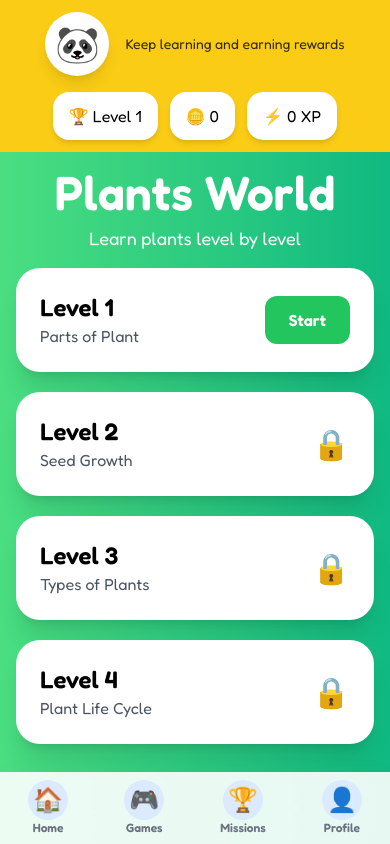
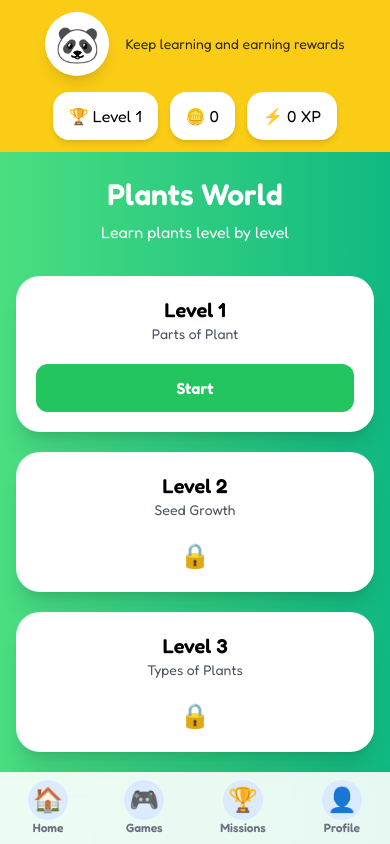
Before and after one commit to Yash-Roy05/Brain-Quest, a React (Create React App) app: page /plants in a window 390 px wide. Shown: the top 844 px of the page. Built offline with nearby package versions, Linux system fonts and the light colour scheme.

Commit message:
changes in plantdashboard and also remove level 4

```diff
--- a/src/pages/Plants/PlantDashboard.tsx
+++ b/src/pages/Plants/PlantDashboard.tsx
@@ -8,9 +8,6 @@ export default function PlantDashboard() {
 
   const level2Completed =
     localStorage.getItem("plantLevel2Completed") === "true";
-
-  const level3Completed =
-    localStorage.getItem("plantLevel3Completed") === "true";
 
   const levels = [
     {
@@ -28,34 +25,99 @@ export default function PlantDashboard() {
       title: "Types of Plants",
       unlocked: level2Completed,
     },
-    {
-      id: 4,
-      title: "Plant Life Cycle",
-      unlocked: level3Completed,
-    },
   ];
 
   return (
-    <div className="min-h-screen bg-gradient-to-r from-green-400 to-emerald-500 p-4 md:p-6 pb-24 md:pb-24">
+    <div
+      className="
+      min-h-screen
+      bg-gradient-to-r
+      from-green-400
+      to-emerald-500
+
+      px-4
+      py-6
+      pb-24
+    "
+    >
       <div className="max-w-5xl mx-auto">
-        <h1 className="text-5xl font-black text-white text-center mb-2 md:mb-2">
+        <h1
+          className="
+          text-3xl
+          sm:text-4xl
+          md:text-5xl
+
+          font-black
+          text-white
+
+          text-center
+
+          mb-2
+        "
+        >
           Plants World
         </h1>
 
-        <p className="text-center text-white text-lg mb-4 md:mb-4">
+        <p
+          className="
+          text-center
+          text-white
+
+          text-base
+          md:text-lg
+
+          mb-8
+        "
+        >
           Learn plants level by level
         </p>
 
-        <div className="grid gap-5">
+        <div className="space-y-5">
           {levels.map((level) => (
             <div
               key={level.id}
-              className="bg-white rounded-3xl shadow-xl p-6 flex justify-between items-center"
+              className="
+              bg-white
+
+              rounded-3xl
+
+              shadow-xl
+
+              p-5
+              md:p-6
+
+              flex
+              flex-col
+              sm:flex-row
+
+              items-center
+              justify-between
+
+              gap-5
+              "
             >
-              <div>
-                <h2 className="text-2xl font-bold">Level {level.id}</h2>
+              <div className="text-center sm:text-left">
+                <h2
+                  className="
+                  text-xl
+                  md:text-2xl
 
-                <p className="text-gray-600">{level.title}</p>
+                  font-bold
+                "
+                >
+                  Level {level.id}
+                </h2>
+
+                <p
+                  className="
+                  text-gray-600
+
+                  text-sm
+                  md:text-base
+                "
+                >
+                  {level.title}
+                </p>
               </div>
 
               {level.unlocked ? (
@@ -73,18 +135,34 @@ export default function PlantDashboard() {
                       case 3:
                         navigate("/plants/level3");
                         break;
-
-                      case 4:
-                        navigate("/plants/level4");
-                        break;
                     }
                   }}
-                  className="bg-green-500 hover:bg-green-600 text-white px-6 py-3 rounded-xl font-bold"
+                  className="
+                  w-full
+                  sm:w-auto
+
+                  bg-green-500
+                  hover:bg-green-600
+
+                  text-white
+
+                  px-8
+                  py-3
+
+                  rounded-xl
+
+                  font-bold
+
+                  transition-all
+                  duration-300
+
+                  hover:scale-105
+                  "
                 >
                   Start
                 </button>
               ) : (
-                <div className="text-3xl">🔒</div>
+                <div className="text-2xl md:text-3xl">🔒</div>
               )}
             </div>
           ))}
```
